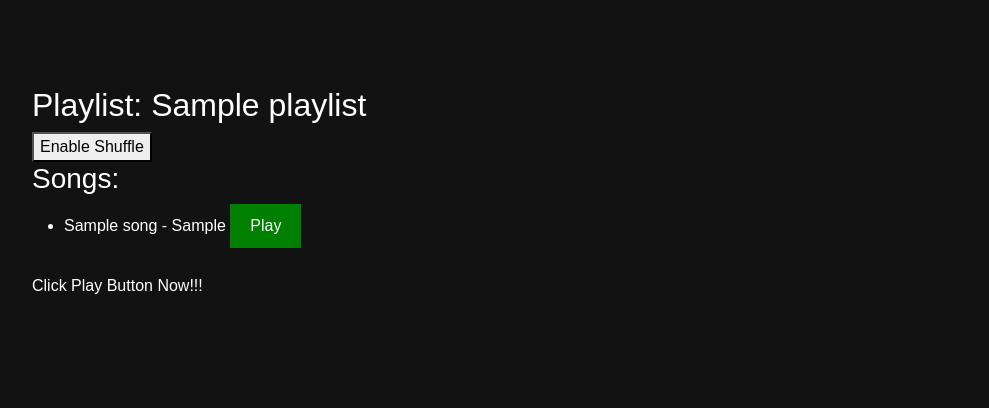
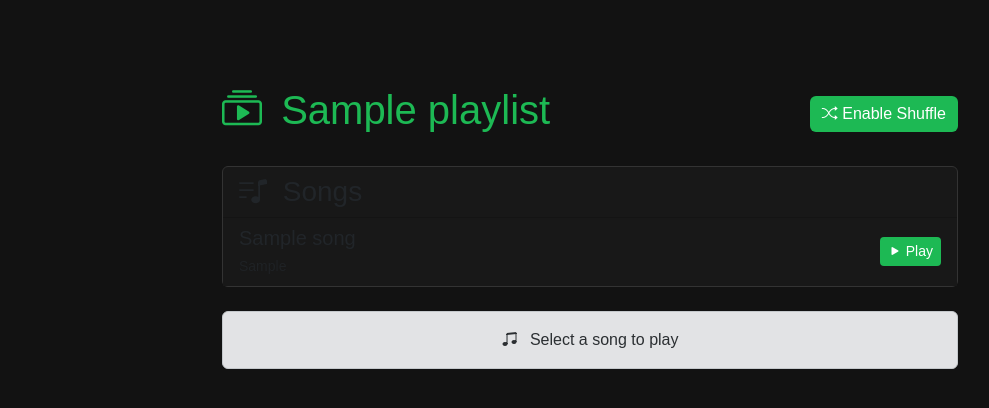
Before and after one commit to Nasim-Khalili/Django-Spotify, a Django app: page /view_playlist/1/ in a window 1280 px wide. Shown: the part 56-464 px from the top of the page, without its empty margins (50-1039 px from the left). Run offline with Django 5.2, Linux system fonts and the light colour scheme; a user stored in the database is signed in; tables that the repository leaves empty hold one stand-in row (values such as "Sample post").

Commit message:
convert html to bootstrap

```diff
--- a/main/models.py
+++ b/main/models.py
@@ -1,6 +1,5 @@
 from django.db import models
 from django.contrib.auth.models import User
-
 
 # Songs Model
 
--- a/main/templates/main/view_playlist.html
+++ b/main/templates/main/view_playlist.html
@@ -2,62 +2,90 @@
 
 {% block heading %}
     <title>{{ playlist.name }}</title>
-    <style>
-        .hidden-player {
-            position: absolute;
-            left: 9999999px;
-        }
-        .play-button {
-            padding: 10px 20px;
-            background-color: green;
-            color: white;
-            border: none;
-            margin-bottom: 10px;
-        }
-        .song-list {
-            margin-top: 20px;
-            display: grid;
-            place-items: center;
-        }
-    </style>
 {% endblock %}
 
 {% block body %}
-    <h2 class="playlist-title">Playlist: {{ playlist.name }}</h2>
+    <div class="row justify-content-center">
+        <div class="col-md-8">
+            <!-- Playlist Header -->
+            <div class="d-flex justify-content-between align-items-center mb-4">
+                <h1 class="text-spotify">
+                    <i class="bi bi-collection-play me-2"></i>
+                    {{ playlist.name }}
+                </h1>
 
-    <form method="GET" class="shuffle-form">
+                <!-- Shuffle Button -->
+                <form method="GET" class="mb-0">
                     <input type="hidden" name="play" value="{% if play_song %}{{ play_song.id }}{% endif %}">
                     <input type="hidden" name="shuffle" value="{% if shuffle %}false{% else %}true{% endif %}">
-        <button type="submit" class="shuffle-button">
-            {% if shuffle %} Disable Shuffle {% else %} Enable Shuffle {% endif %}
+                    <button type="submit" class="btn btn-spotify">
+                        {% if shuffle %}
+                            <i class="bi bi-shuffle"></i> Disable Shuffle
+                        {% else %}
+                            <i class="bi bi-shuffle"></i> Enable Shuffle
+                        {% endif %}
                     </button>
                 </form>
+            </div>
 
-    <h3 class="songs-title">Songs:</h3>
-    <ul class="songs-list">
+            <!-- Songs List -->
+            <div class="card card-dark">
+                <div class="card-header">
+                    <h3 class="mb-0">
+                        <i class="bi bi-music-note-list me-2"></i>
+                        Songs
+                    </h3>
+                </div>
+                <div class="card-body p-0">
+                    <ul class="list-group list-group-flush">
                         {% for song in playlist.song.all %}
-            <li class="song-item">
-                <span>{{ song.title }} - {{ song.artist }}</span>
-                <a href="?play={{ song.id }}&shuffle={{ shuffle }}">
-                    <button class="play-button">Play</button>
+                            <li class="list-group-item bg-secondary-custom d-flex justify-content-between align-items-center">
+                                <div>
+                                    <h5 class="mb-1">{{ song.title }}</h5>
+                                    <small class="text-muted">{{ song.artist }}</small>
+                                </div>
+                                <a href="?play={{ song.id }}&shuffle={{ shuffle }}" class="btn btn-sm btn-spotify">
+                                    <i class="bi bi-play-fill"></i> Play
                                 </a>
+                            </li>
+                        {% empty %}
+                            <li class="list-group-item bg-secondary-custom text-center py-4">
+                                No songs in this playlist yet.
                             </li>
                         {% endfor %}
                     </ul>
+                </div>
+            </div>
 
+            <!-- Now Playing Section -->
             {% if play_song %}
+                <div class="card card-dark mt-4">
+                    <div class="card-body text-center">
+                        <h4 class="text-spotify mb-3">
+                            <i class="bi bi-vinyl-fill me-2"></i>
+                            Now Playing
+                        </h4>
+                        <h5>{{ play_song.title }}</h5>
+                        <p class="text-muted">{{ play_song.artist }}</p>
+
                         <iframe class="hidden-player" src="{{ play_song.youtube_url_modify }}" allow="autoplay; encrypted-media" allowfullscreen></iframe>
-        <p class="now-playing">Now Playing: {{ play_song.title }} - {{ play_song.artist }}</p>
 
                         {% if next_song %}
-        <div class="shuffle-form">
-            <a href="?play={{ next_song.id }}&shuffle={{ shuffle }}">
-                <button class="play-button">Play Next: {{ next_song.title }} - {{ next_song.artist }}</button>
+                            <div class="mt-3">
+                                <a href="?play={{ next_song.id }}&shuffle={{ shuffle }}" class="btn btn-spotify">
+                                    <i class="bi bi-skip-forward-fill me-2"></i>
+                                    Play Next: {{ next_song.title }}
                                 </a>
                             </div>
                         {% endif %}
+                    </div>
+                </div>
             {% else %}
-        <p class="no-song">Click Play Button Now!!!</p>
+                <div class="alert alert-secondary text-center mt-4">
+                    <i class="bi bi-music-note-beamed me-2"></i>
+                    Select a song to play
+                </div>
             {% endif %}
-
+        </div>
+    </div>
 {% endblock %}
```
Also changed, not shown: main/templates/main/all_playlists.html (+22 -10 lines), main/templates/main/create_playlist.html (+23 -6 lines), main/templates/main/index.html (+23 -30 lines), main/templates/main/login_user.html (+27 -7 lines), main/templates/main/register_user.html (+31 -11 lines). Lines whose indentation alone changed are shown as unchanged.
